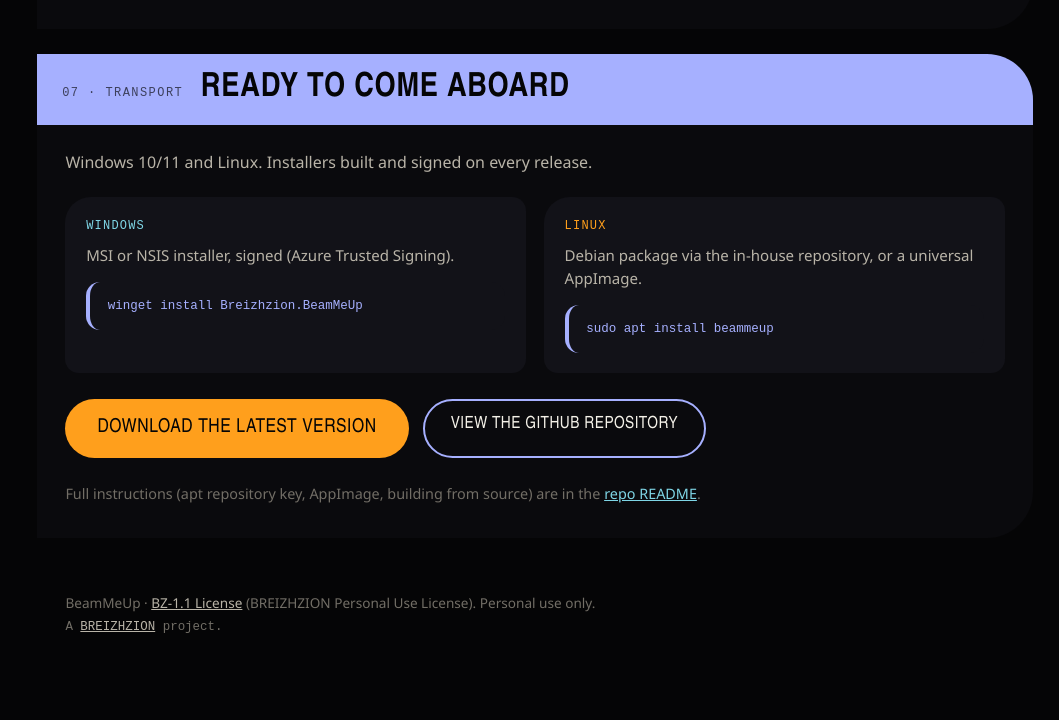
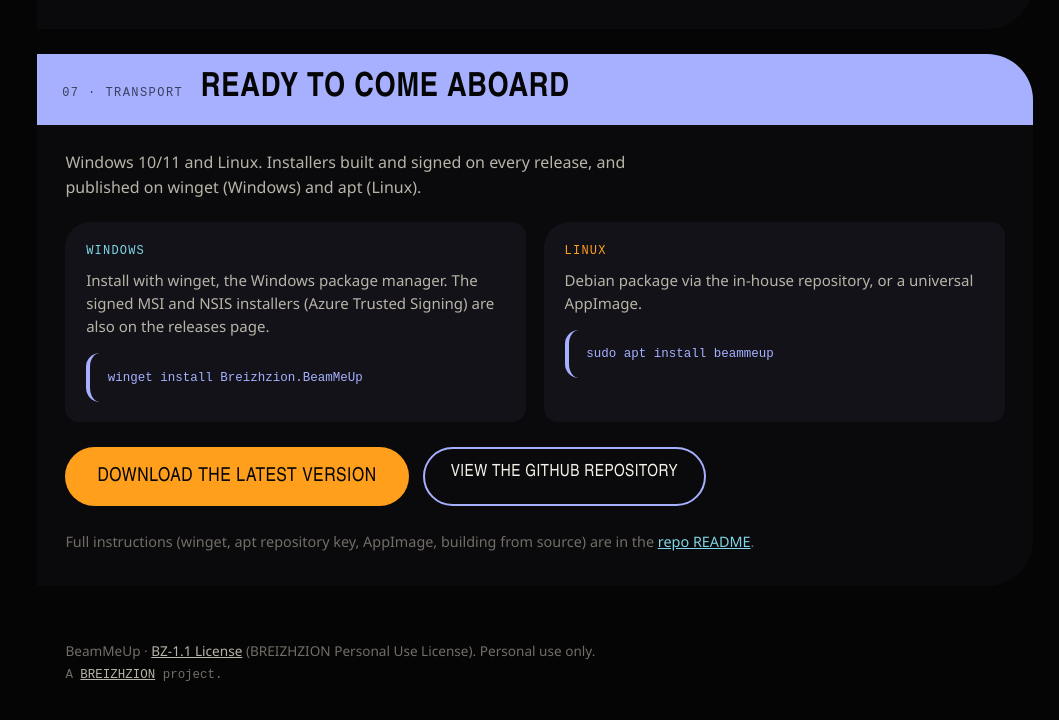
Before and after one commit to bzhzion/beammeup, a plain HTML site: page site/index.html in a window 1280 px wide. Shown: the part 3670-4390 px from the top of the page, without its empty margins (221-1280 px from the left). Before the commit the page ends 4366 px from the top, so only its background shows below. Drawn offline with Linux system fonts and the light colour scheme; a web font is replaced by a local one.

Commit message:
site: winget mis en avant (site et README)

```diff
--- a/site/index.html
+++ b/site/index.html
@@ -357,13 +357,15 @@
         </div>
         <div class="panel-body">
           <p class="lede-small">
-            Windows 10/11 and Linux. Installers built and signed on every release.
+            Windows 10/11 and Linux. Installers built and signed on every release, and published
+            on winget (Windows) and apt (Linux).
           </p>
 
           <div class="platform-grid">
             <article class="platform-card">
               <span class="feature-code accent-blue">WINDOWS</span>
-              <p>MSI or NSIS installer, signed (Azure Trusted Signing).</p>
+              <p>Install with winget, the Windows package manager. The signed MSI and NSIS
+                 installers (Azure Trusted Signing) are also on the releases page.</p>
               <pre><code>winget install Breizhzion.BeamMeUp</code></pre>
             </article>
 
@@ -383,7 +385,7 @@
             </a>
           </div>
           <p class="tutorial-footnote">
-            Full instructions (apt repository key, AppImage, building from source)
+            Full instructions (winget, apt repository key, AppImage, building from source)
             are in the
             <a href="https://github.com/bzhzion/beammeup#installation" target="_blank" rel="noopener">repo README</a>.
           </p>
```
Also changed, not shown: CHANGELOG.md, README.md.
